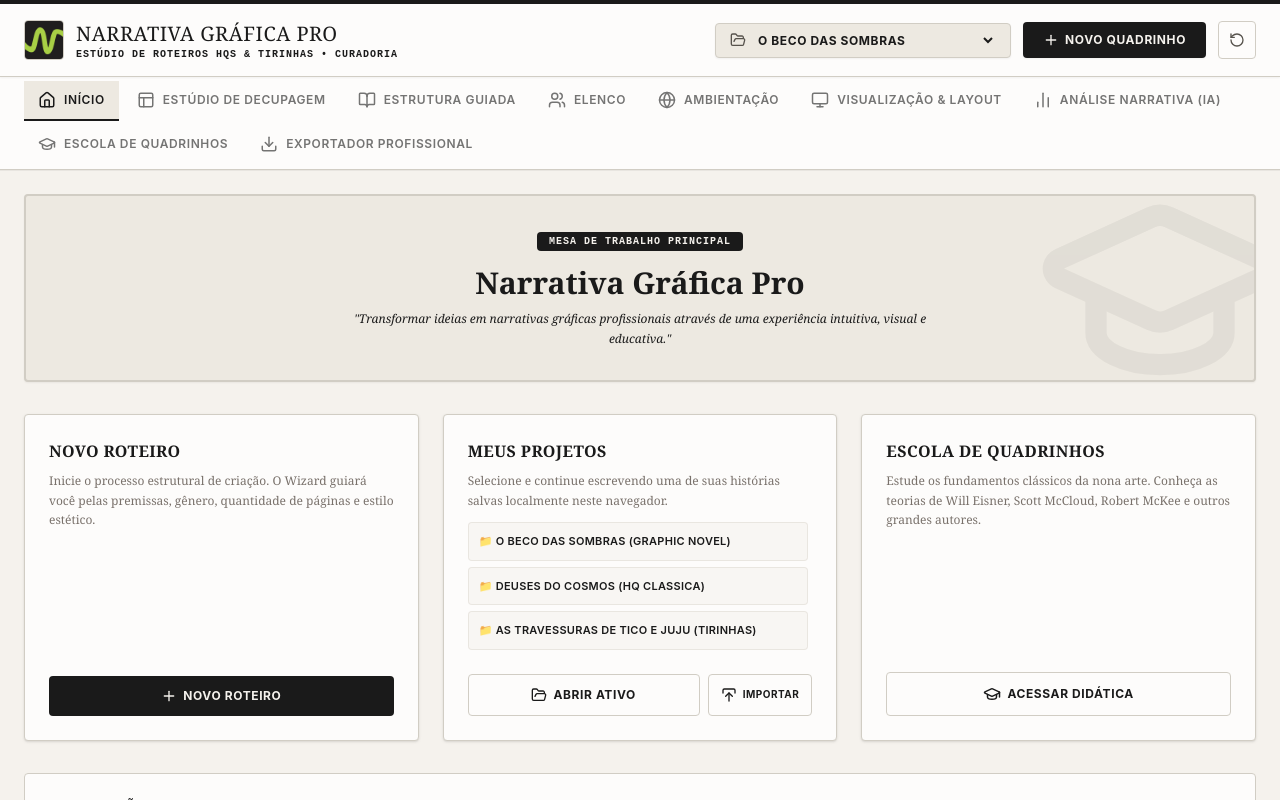
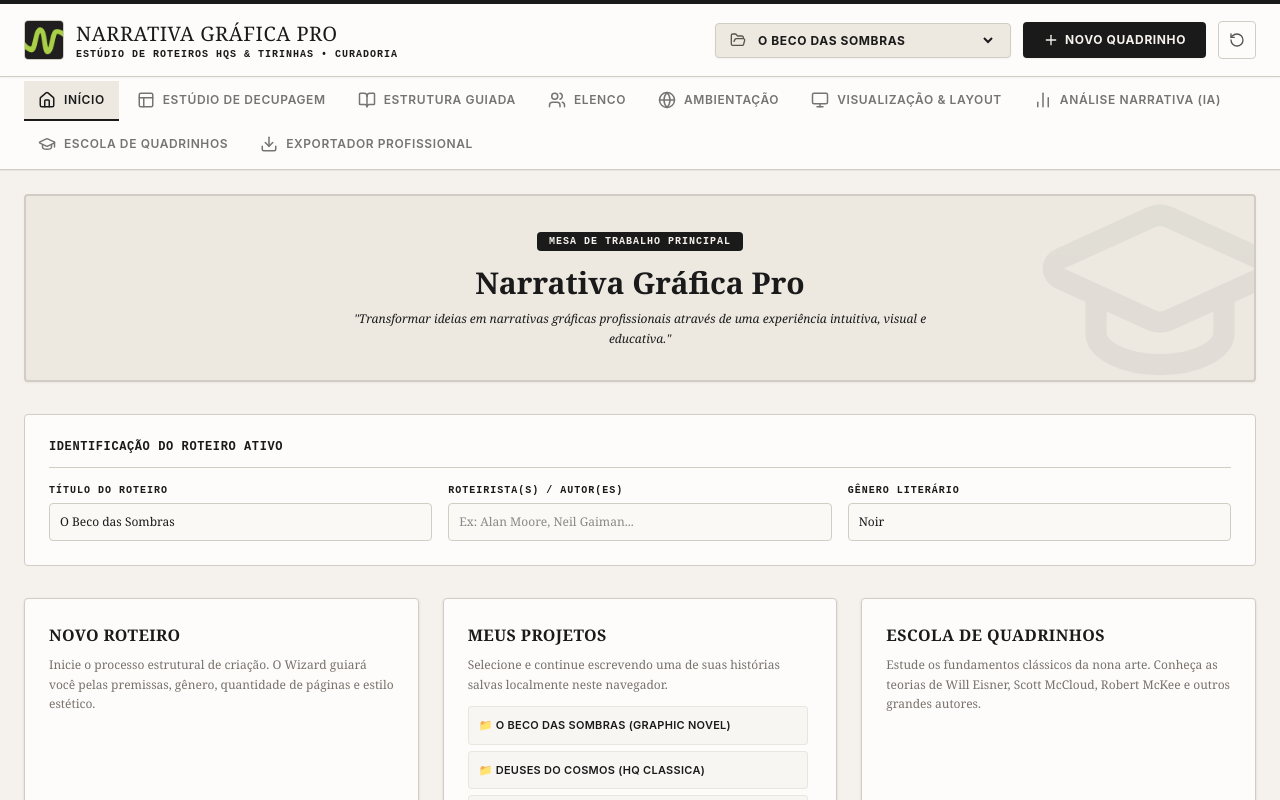
Before and after one commit to rodisleyd/narrativa_grafica_pro, a React (Vite) app: page / in a window 1280 px wide. Shown: the top 800 px of the page. Built offline with nearby package versions, Linux system fonts and the light colour scheme.

Commit message:
fix: ajustar distribuicao de frases da decupagem rápida e incluir contexto do argumento e ritmo no aprimoramento de imagens por IA

```diff
--- a/src/App.tsx
+++ b/src/App.tsx
@@ -355,6 +355,76 @@ export default function App() {
                   </p>
                 </div>
 
+                {/* Painel de Edição Rápida do Roteiro Ativo */}
+                <div className="bg-art-card border border-art-border rounded p-6 shadow-3xs space-y-4 animate-fade-in">
+                  <div className="border-b border-art-border pb-3">
+                    <h3 className="text-xs font-mono font-bold text-art-charcoal uppercase tracking-wider">
+                      Identificação do Roteiro Ativo
+                    </h3>
+                  </div>
+
+                  <div className="grid grid-cols-1 md:grid-cols-3 gap-4 text-xs">
+                    <div>
+                      <label className="block text-[10px] font-mono font-bold text-stone-550 uppercase tracking-widest mb-1.5">
+                        Título do Roteiro
+                      </label>
+                      <input
+                        type="text"
+                        value={activeProject.settings.title}
+                        onChange={(e) => {
+                          handleUpdateProject({
+                            ...activeProject,
+                            settings: {
+                              ...activeProject.settings,
+                              title: e.target.value
+                            }
+                          });
+                        }}
+                        className="w-full text-xs font-serif p-2.5 bg-art-sidebar/20 border border-art-border rounded focus:outline-none focus:border-art-charcoal text-art-charcoal"
+                      />
+                    </div>
+                    <div>
+                      <label className="block text-[10px] font-mono font-bold text-stone-550 uppercase tracking-widest mb-1.5">
+                        Roteirista(s) / Autor(es)
+                      </label>
+                      <input
+                        type="text"
+                        value={activeProject.settings.author || ""}
+                        onChange={(e) => {
+                          handleUpdateProject({
+                            ...activeProject,
+                            settings: {
+                              ...activeProject.settings,
+                              author: e.target.value
+                            }
+                          });
+                        }}
+                        placeholder="Ex: Alan Moore, Neil Gaiman..."
+                        className="w-full text-xs font-serif p-2.5 bg-art-sidebar/20 border border-art-border rounded focus:outline-none focus:border-art-charcoal text-art-charcoal"
+                      />
+                    </div>
+                    <div>
+                      <label className="block text-[10px] font-mono font-bold text-stone-550 uppercase tracking-widest mb-1.5">
+                        Gênero Literário
+                      </label>
+                      <input
+                        type="text"
+                        value={activeProject.settings.genre}
+                        onChange={(e) => {
+                          handleUpdateProject({
+                            ...activeProject,
+                            settings: {
+                              ...activeProject.settings,
+                              genre: e.target.value
+                            }
+                          });
+                        }}
+                        className="w-full text-xs font-serif p-2.5 bg-art-sidebar/20 border border-art-border rounded focus:outline-none focus:border-art-charcoal text-art-charcoal"
+                      />
+                    </div>
+                  </div>
+                </div>
+
                 {/* Dashboard Grid Options */}
                 <div className="grid grid-cols-1 md:grid-cols-2 lg:grid-cols-3 gap-6">
                   {/* Card 1: Novo Quadrinho */}
--- a/src/components/NarrativeStructure.tsx
+++ b/src/components/NarrativeStructure.tsx
@@ -223,7 +223,13 @@ Argumento original:
           Math.floor((pNum - 1) / pagesCount * sentences.length),
           sentences.length - 1
         );
-        customText = sentences[sentenceIdx];
+
+        // Coloca a frase do argumento apenas no início proporcional daquela seção de páginas.
+        // As páginas subsequentes do mesmo bloco usam apenas as orientações do beat correspondente.
+        const firstPageOfBlock = Math.floor(sentenceIdx / sentences.length * pagesCount) + 1;
+        if (pNum === firstPageOfBlock || sentences.length >= pagesCount) {
+          customText = sentences[sentenceIdx];
+        }
       }
 
       const description = customText
--- a/src/components/ScriptEditor.tsx
+++ b/src/components/ScriptEditor.tsx
@@ -29,7 +29,13 @@ export default function ScriptEditor({ project, onChange, onTriggerAi }: ScriptE
     if (!onTriggerAi || !panel.visualDescription?.trim()) return;
     setDescAiLoading(true);
     try {
-      const prompt = `Você é um assistente de roteiro de quadrinhos de alto nível. Reescreva e aprimore a descrição visual do quadro de quadrinho (HQ) abaixo.
+      const isPlaceholder = panel.visualDescription.includes("Rascunhe os primeiros movimentos");
+      const prompt = `Você é um assistente de roteiro de quadrinhos de alto nível. Reescreva, detalhe e aprimore a descrição visual do quadro de quadrinho (HQ) abaixo.
+
+CONTEXTO GERAL DO ROTEIRO:
+- Argumento Geral da História: "${project.settings.premise || "Não especificado"}"
+- Ritmo/Pacing desta Página: "${activePage?.rhythmNotes || "Não especificado"}"
+
 REGRAS CRÍTICAS DE RETORNO:
 - Retorne EXCLUSIVAMENTE o texto final da descrição visual aprimorada.
 - NÃO adicione saudações, introduções (ex: "Aqui está sua descrição"), explicações, justificativas ou notas didáticas de qualquer tipo.
@@ -40,8 +46,13 @@ REGRAS DE CONTEÚDO:
 2. TEMPO PRESENTE DO INDICATIVO: Toda a ação deve estar no presente (ex: "Manoel observa a chuva..." em vez de "observava").
 3. IMAGEM ESTÁTICA (CONGELADA): Descreva a cena como um único instante estático (fotografia). Nunca descreva uma sucessão temporal de ações (ex: em vez de "ela entra e senta", use "ela está sentada").
 4. MANTENHA A INTENÇÃO: Preserve a ideia principal, o clima e a intenção do roteiro original.
+${
+  isPlaceholder
+    ? `5. GERAÇÃO A PARTIR DO CONTEXTO: Como a descrição original é apenas um rascunho de placeholder genérico, use o "Argumento Geral" e principalmente o "Ritmo/Pacing desta Página" acima para sugerir e criar uma descrição visual específica de alta qualidade para este quadro.`
+    : `5. APERFEIÇOAMENTO: Melhore e dê mais robustez visual ao texto fornecido.`
+}
 
-Descrição original a ser reescrita:
+Descrição original a ser reescrita ou substituída:
 "${panel.visualDescription}"`;
 
       const result = await onTriggerAi("custom", { prompt });
```
